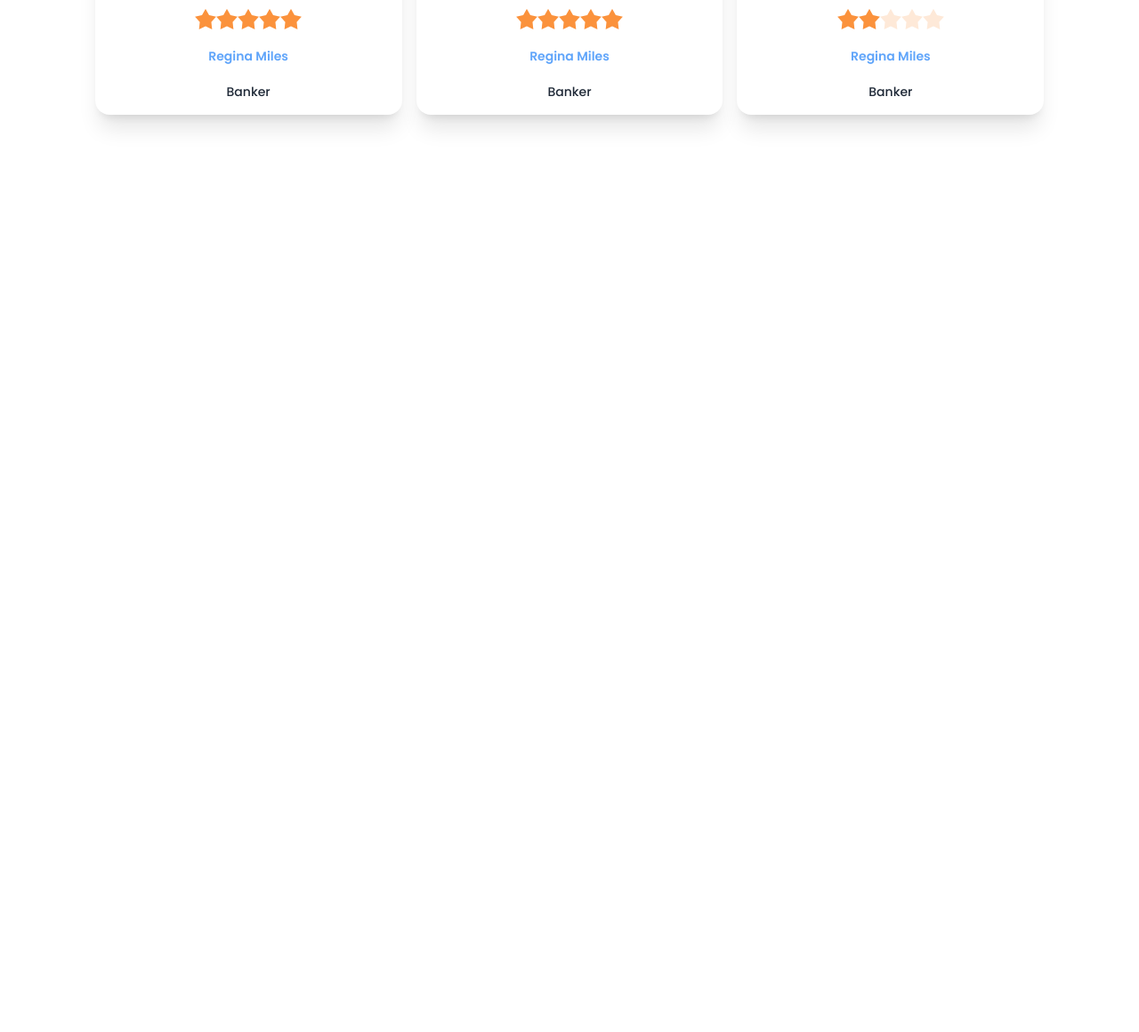
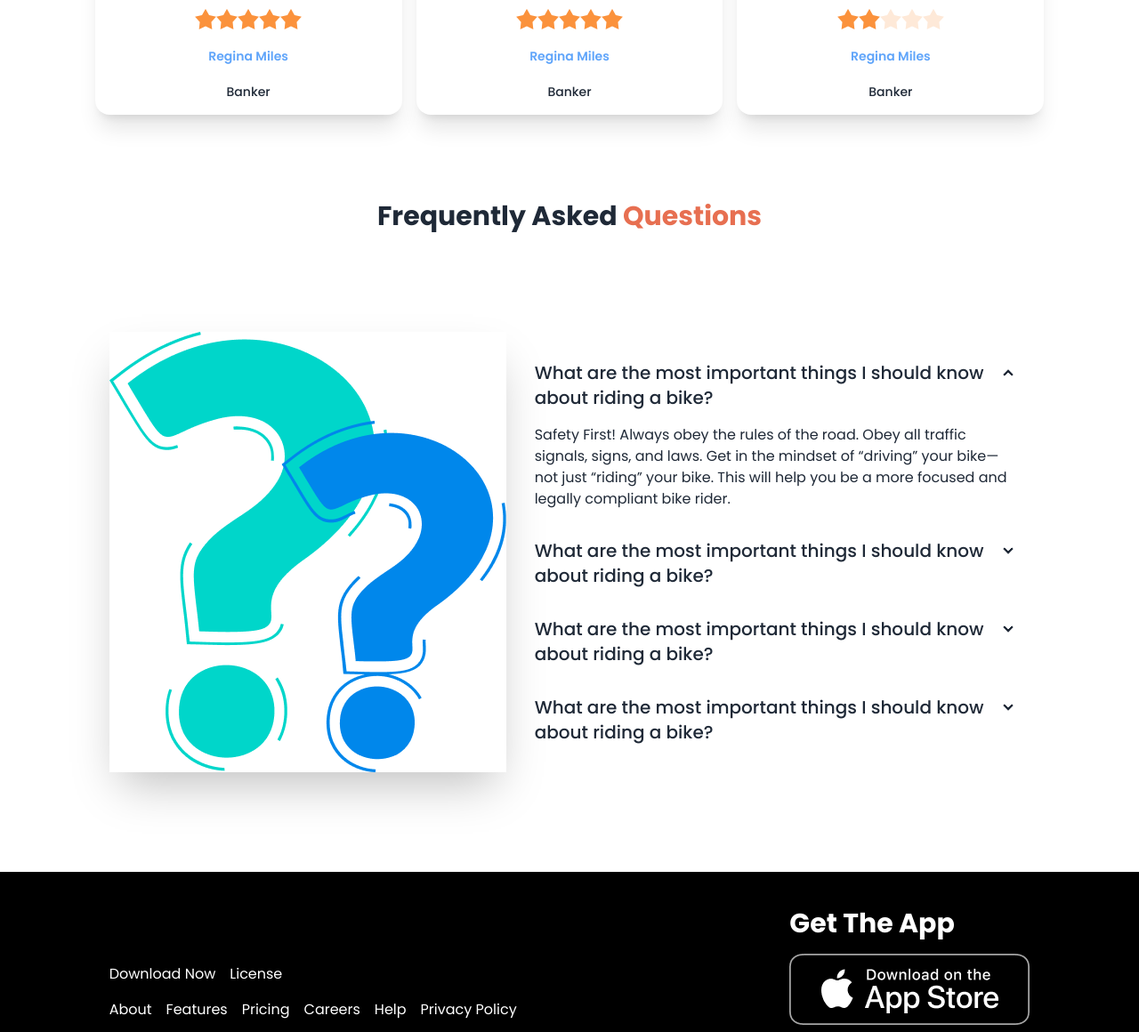
Before and after one commit to SORKARSIFAT/biker-zone, a plain HTML site: page index.html in a window 1280 px wide. Shown: the part 2244-3404 px from the top of the page at 89% size. Before the commit the page ends 2469 px from the top, so only its background shows below. Drawn offline with nearby package versions, Linux system fonts and the light colour scheme.

Commit message:
finish holl site

```diff
--- a/index.html
+++ b/index.html
@@ -332,8 +332,92 @@
         </div>
       </section>
 
+      <!--FAQ Section  -->
+
+      <section class="mb-24">
+        <div class=" mb-24 text-center ">
+          <h2 class="text-2xl lg:text-3xl font-bold capitalize">Frequently Asked  <span class="text-bikerPrimary">Questions</span> </h2>
+        </div>
+
+
+        <div class="hero ">
+          <div class="hero-content flex-col lg:flex-row">
+            <img
+              src="/images/others/faq.png"
+              class=" w-full lg:max-w-md shadow-2xl" />
+              <!-- Accordion -->
+            <div>
+              <div class="collapse collapse-arrow ">
+                <input type="radio" name="my-accordion-2" checked="checked" />
+                <div class="collapse-title text-xl font-medium">What are the most important things I should
+                  know about riding a bike?</div>
+                <div class="collapse-content">
+                  <p>Safety First! Always obey the rules of the road. Obey all traffic signals, signs, and laws. Get in the mindset of “driving” your bike—not just “riding” your bike. This will help you be a more focused and legally compliant bike rider. </p>
+                </div>
+              </div>
+
+
+              <div class="collapse collapse-arrow ">
+                <input type="radio" name="my-accordion-2" />
+                <div class="collapse-title text-xl font-medium">What are the most important things I should
+                  know about riding a bike? </div>
+                <div class="collapse-content">
+                  <p>Safety First! Always obey the rules of the road. Obey all traffic signals, signs, and laws. Get in the mindset of “driving” your bike—not just “riding” your bike. This will help you be a more focused and legally compliant bike rider. </p>
+                </div>
+              </div>
+
+
+              <div class="collapse collapse-arrow ">
+                <input type="radio" name="my-accordion-2" />
+                <div class="collapse-title text-xl font-medium">What are the most important things I should
+                  know about riding a bike? </div>
+                <div class="collapse-content">
+                  <p>Safety First! Always obey the rules of the road. Obey all traffic signals, signs, and laws. Get in the mindset of “driving” your bike—not just “riding” your bike. This will help you be a more focused and legally compliant bike rider. </p>
+                </div>
+              </div>
+
+              <div class="collapse collapse-arrow ">
+                <input type="radio" name="my-accordion-2" />
+                <div class="collapse-title text-xl font-medium">What are the most important things I should
+                  know about riding a bike? </div>
+                <div class="collapse-content">
+                  <p>Safety First! Always obey the rules of the road. Obey all traffic signals, signs, and laws. Get in the mindset of “driving” your bike—not just “riding” your bike. This will help you be a more focused and legally compliant bike rider. </p>
+                </div>
+              </div>
+
+            </div>
+          </div>
+        </div>
+      </section>
 </main>
+<footer class="bg-black text-white">
+   <div  class="mx-auto md:container lg:w-10/12 py-10 flex flex-col md:flex-row justify-between gap-5 items-center px-4 ">
+         <div class="space-y-4">
+          <div class="md:flex gap-4">
+            <p>Download Now</p>
+            <p>License</p>
+          </div>
+          <div class="md:flex gap-4">
+            <p>About</p>
+            <p>Features</p>
+            <p>Pricing</p>
+            <p>Careers</p>
+            <p>Help</p>
+            <p>Privacy Policy</p>
+          </div>
+          <h2>© 2024 bike. All rights reserved</h2>
+         </div>
 
-<footer></footer>
+         <div class="space-y-4">
+          <h2 class="text-3xl font-bold ">Get The  App</h2>
+          <div>
+            <img src="/images/others/ios.png" alt="">
+          </div>
+          <div>
+            <img src="./images/others/android.png" alt="" srcset="">
+          </div>
+         </div>
+   </div>
+</footer>
 </body>
 </html>
```
